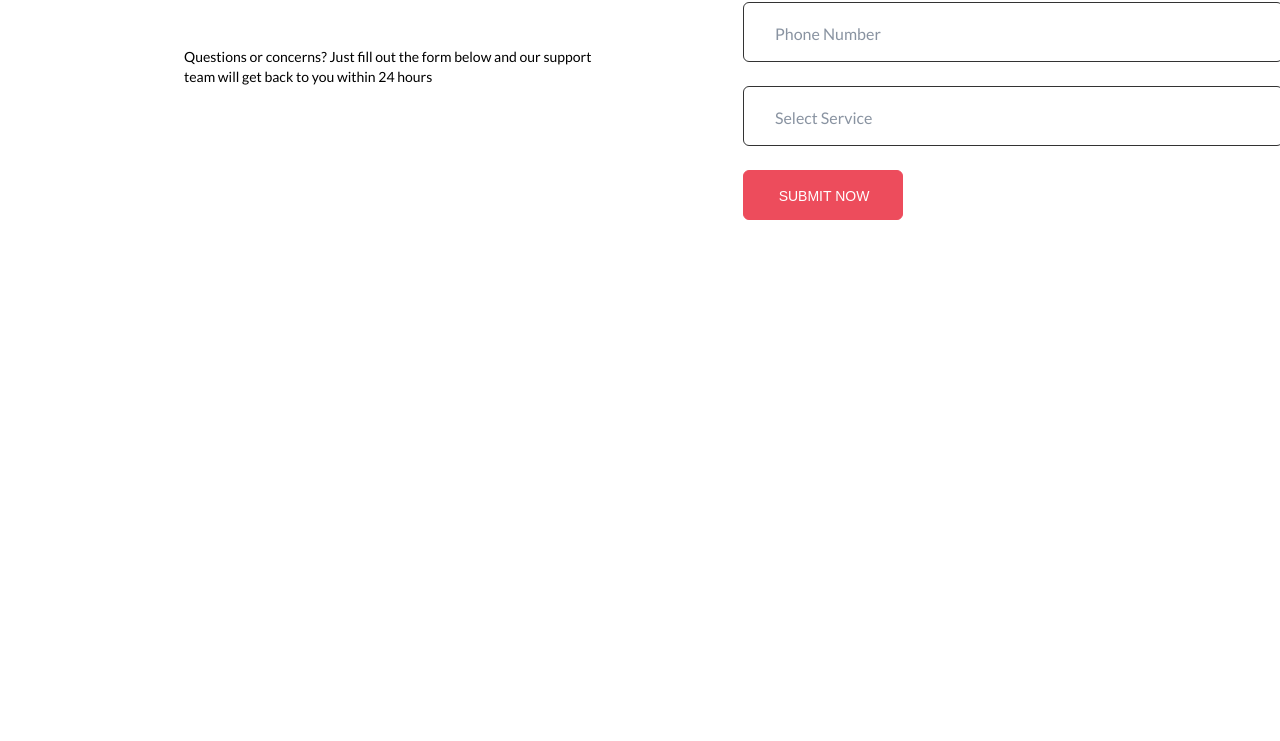
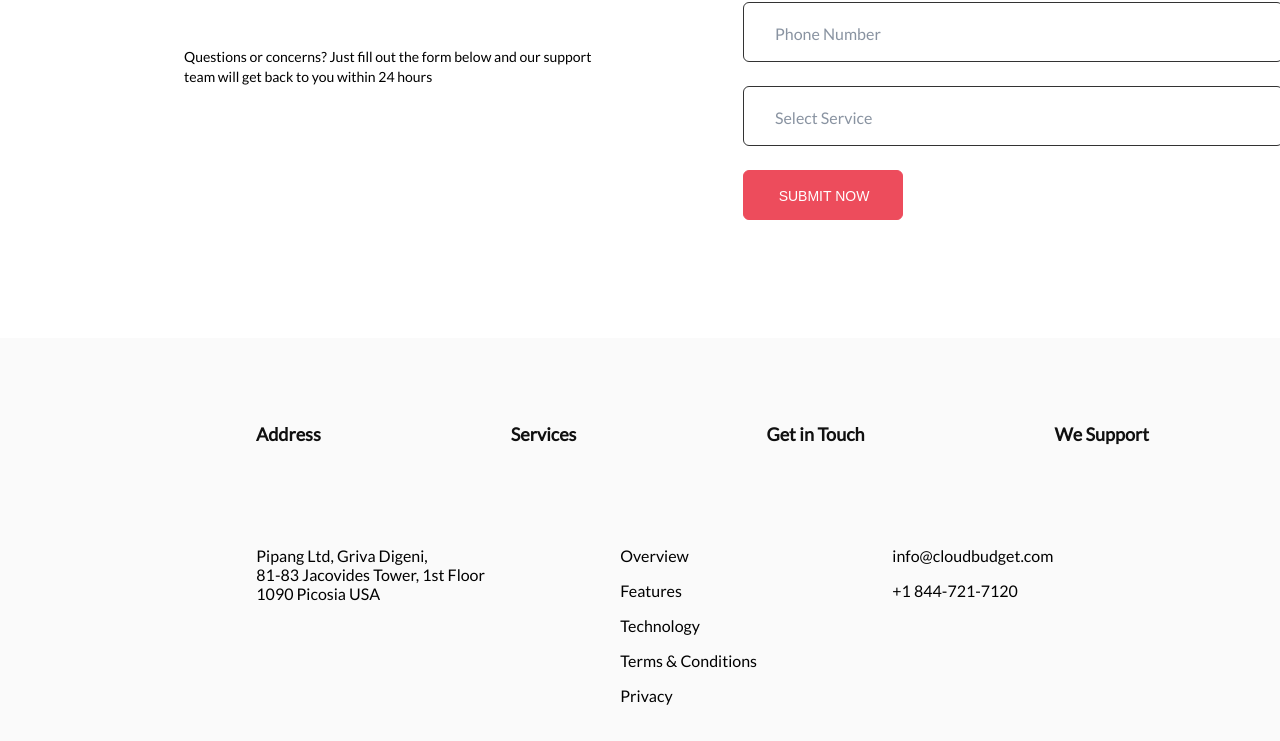
Before and after one commit to GalKalen/Cursor-HW, a plain HTML site: page cursor-hw-4-blocks/index.html in a window 1280 px wide. Shown: the part 707-1448 px from the top of the page. Before the commit the page ends 1008 px from the top, so only its background shows below. Drawn offline with Linux system fonts and the light colour scheme.

Commit message:
footer added

```diff
--- a/cursor-hw-4-blocks/index.html
+++ b/cursor-hw-4-blocks/index.html
@@ -46,6 +46,24 @@
                 <div>Get in Touch</div>
                 <div>We Support</div>
             </div>
+            <div class="map">
+                <div><p>Pipang Ltd, Griva Digeni,<br>
+                    81-83 Jacovides Tower, 1st Floor<br>
+                    1090 Picosia USA</p></div>
+                <div>
+                    <ul>Overview</ul>
+                    <ul>Features</ul>
+                    <ul>Technology</ul>
+                    <ul>Terms & Conditions</ul>
+                    <ul>Privacy</ul>
+                </div>
+
+                <div>
+                    <ul>info@cloudbudget.com</ul>
+                    <ul>+1 844-721-7120</ul>
+                </div>
+                <div><p></p></div>
+            </div>
     </div>
 </body>
 </html>
--- a/cursor-hw-4-blocks/style.css
+++ b/cursor-hw-4-blocks/style.css
@@ -1,9 +1,9 @@
-.body{
+.body {
     font-family: 'Lato', sans-serif;
 }
 
 
-.box-1{
+.box-1 {
     position: absolute;
     width: 1440px;
     height: 500px;
@@ -12,11 +12,8 @@
     background: #ED4C5C;
 }
 
-.text-box-1{
 
-}
-
-.stay-focused{
+.stay-focused {
     position: absolute;
     width: 445px;
     height: 107px;
@@ -28,7 +25,7 @@
     color: #FFFFFF;
 }
 
-.it-is-important{
+.it-is-important {
     position: absolute;
     width: 445px;
     height: 64px;
@@ -41,11 +38,8 @@
     color: #FFFFFF;
 }
 
-.icons-box-1{
 
-}
-
-.img-icons-pink{
+.img-icons-pink {
     position: absolute;
     width: 134px;
     height: 32px;
@@ -54,11 +48,7 @@
 }
 
 
-.images-box-1{
-
-}
-
-.double-image-box-1{
+.double-image-box-1 {
     position: absolute;
     width: 533px;
     height: 311px;
@@ -67,7 +57,7 @@
 }
 
 
-.box-2{
+.box-2 {
     position: relative;
     display: flex;
     flex-direction: row;
@@ -78,7 +68,7 @@
     background: #FFFFFF;
 }
 
-.form1{
+.form1 {
     position: absolute;
     width: 107px;
     height: 17px;
@@ -86,24 +76,24 @@
     top: 117px;
 }
 
-.contact-box-2{
+.contact-box-2 {
     font-weight: 600;
     font-size: 36px;
     line-height: 43px;
     color: #000000;
 }
 
-.questions-box-2{
+.questions-box-2 {
     position: absolute;
-width: 434px;
-height: 64px;
+    width: 434px;
+    height: 64px;
     font-weight: normal;
     font-size: 14px;
     line-height: 140%;
     color: #000000;
 }
 
-.form2{
+.form2 {
     position: absolute;
     width: 540px;
     height: 305px;
@@ -111,7 +101,7 @@ height: 64px;
     top: 117px;
 }
 
-.container1{
+.container1 {
     position: absolute;
     width: 255px;
     height: 60px;
@@ -120,7 +110,7 @@ height: 64px;
     border-radius: 6px;
 }
 
-.name{
+.name {
     position: absolute;
     width: 78px;
     height: 19px;
@@ -142,7 +132,7 @@ height: 64px;
     border-radius: 6px;
 }
 
-.number{
+.number {
     position: absolute;
     width: 106px;
     height: 19px;
@@ -195,10 +185,10 @@ height: 64px;
     font-size: 14px;
     line-height: 17px;
     color: #FFFFFF;
-
 }
 
 .footer {
+    position: absolute;
     width: 1440px;
     height: 435px;
     left: 0px;
@@ -207,8 +197,21 @@ height: 64px;
 }
 
 .menu{
+    display: flex;
+    justify-content: space-around;
+    margin-top: 85px;
+    margin-left: 161px;
+    margin-right: 196px;
     font-weight: bold;
     font-size: 18px;
     line-height: 22px;
     color: #101010;
 }
+
+.map {
+    display: flex;
+    justify-content:space-evenly;
+    margin-top: 85px;
+    margin-left: 161px;
+    margin-right: 196px;
+}
```
